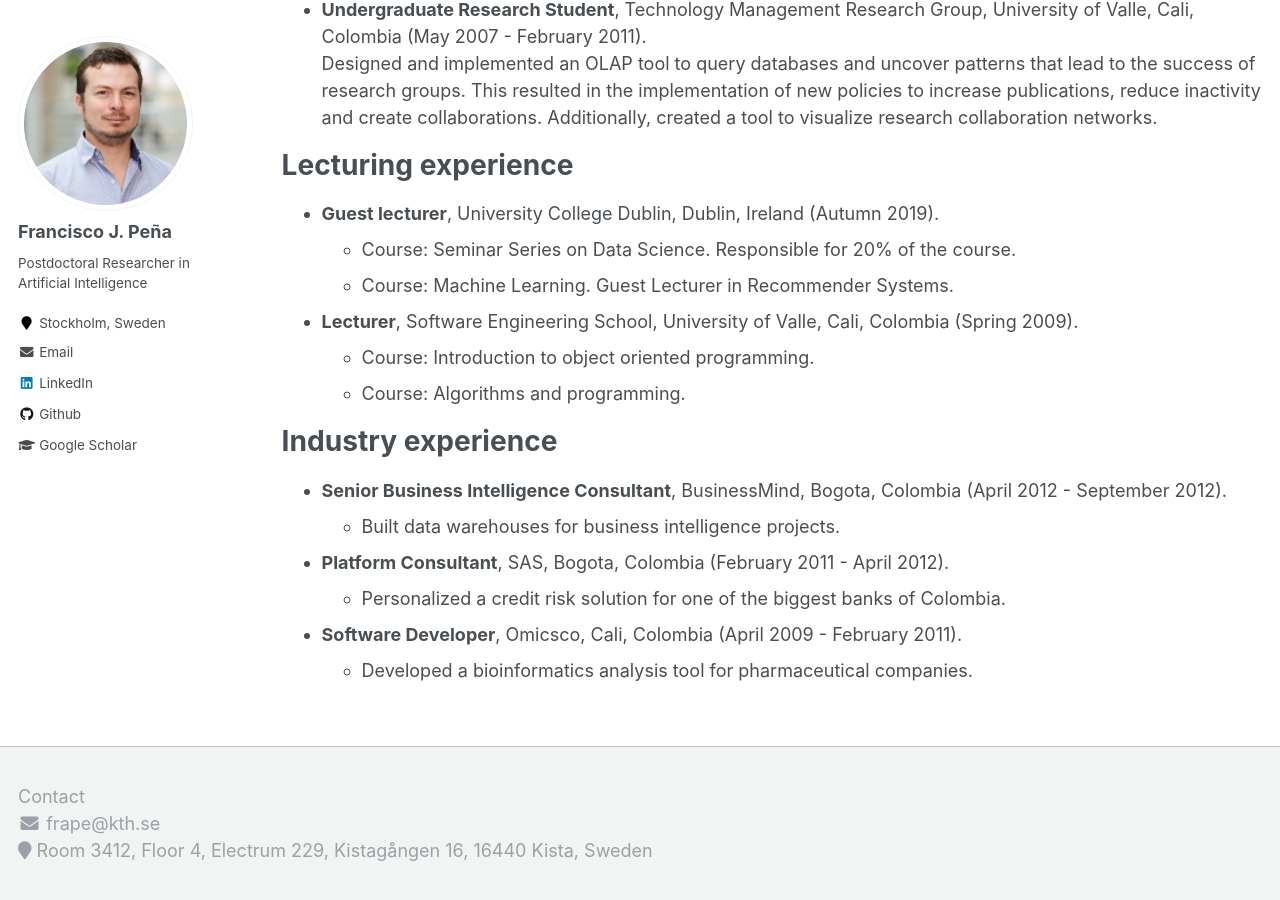
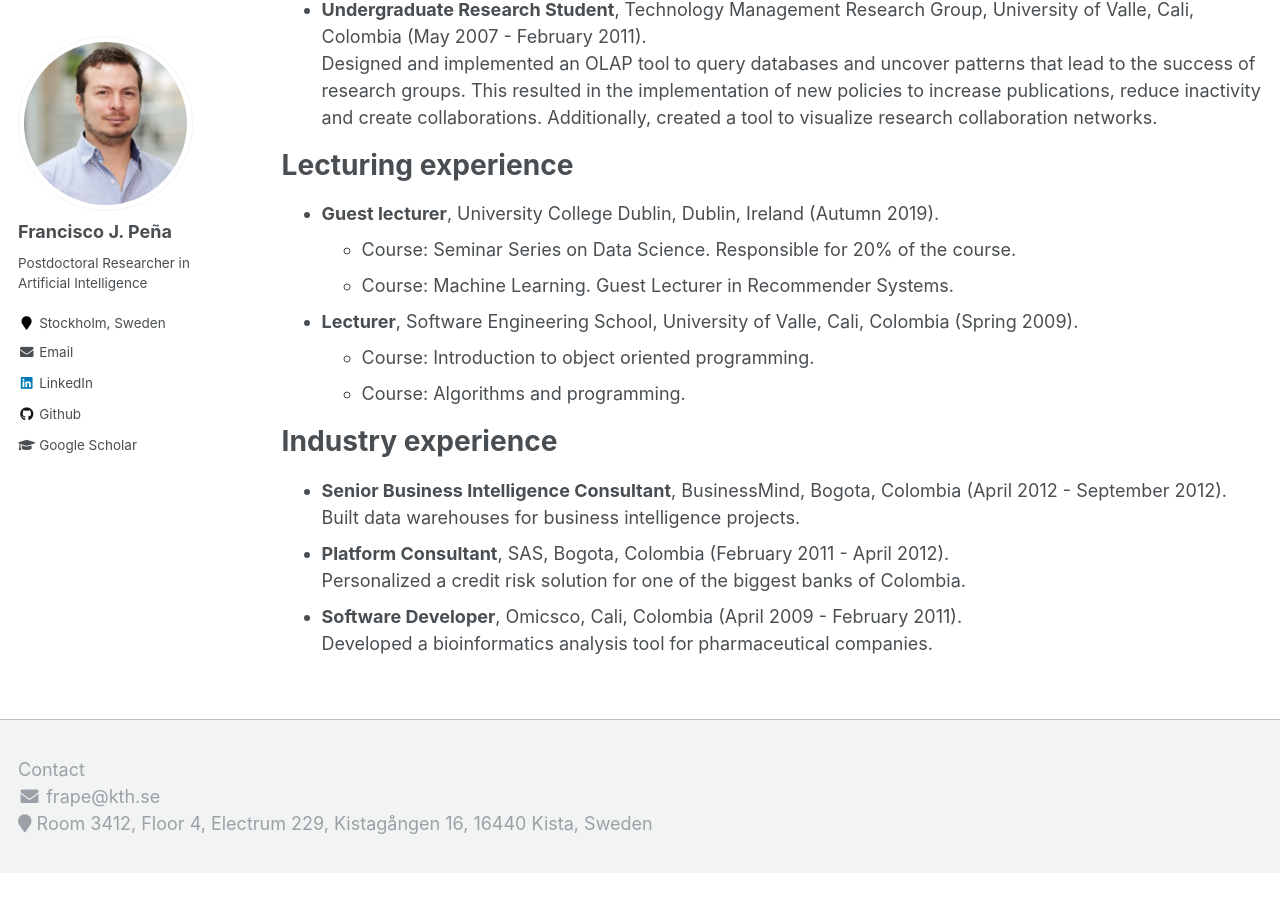
Before and after one commit to melqkiades/melqkiades.github.io, a Jekyll site: the page built from _pages/cv.md, in a window 1280 px wide and 900 px high, scrolled down 870 px. Built offline with Jekyll 4.4.1, drawn with Linux system fonts in a browser that asks for light colours; after the commit the page ends 1743 px from its top, so only the background shows below that.

Commit message:
Updated the CV page

```diff
--- a/_pages/cv.md
+++ b/_pages/cv.md
@@ -49,8 +49,8 @@ Lecturing experience
 Industry experience
 ======
 * **Senior Business Intelligence Consultant**, BusinessMind, Bogota, Colombia (April 2012 - September 2012).<br>
-  * Built data warehouses for business intelligence projects.
+  Built data warehouses for business intelligence projects.
 * **Platform Consultant**, SAS, Bogota, Colombia (February 2011 - April 2012).<br>
-  * Personalized a credit risk solution for one of the biggest banks of Colombia.
+  Personalized a credit risk solution for one of the biggest banks of Colombia.
 * **Software Developer**, Omicsco, Cali, Colombia (April 2009 - February 2011).<br>
-  * Developed a bioinformatics analysis tool for pharmaceutical companies.
+  Developed a bioinformatics analysis tool for pharmaceutical companies.
```
